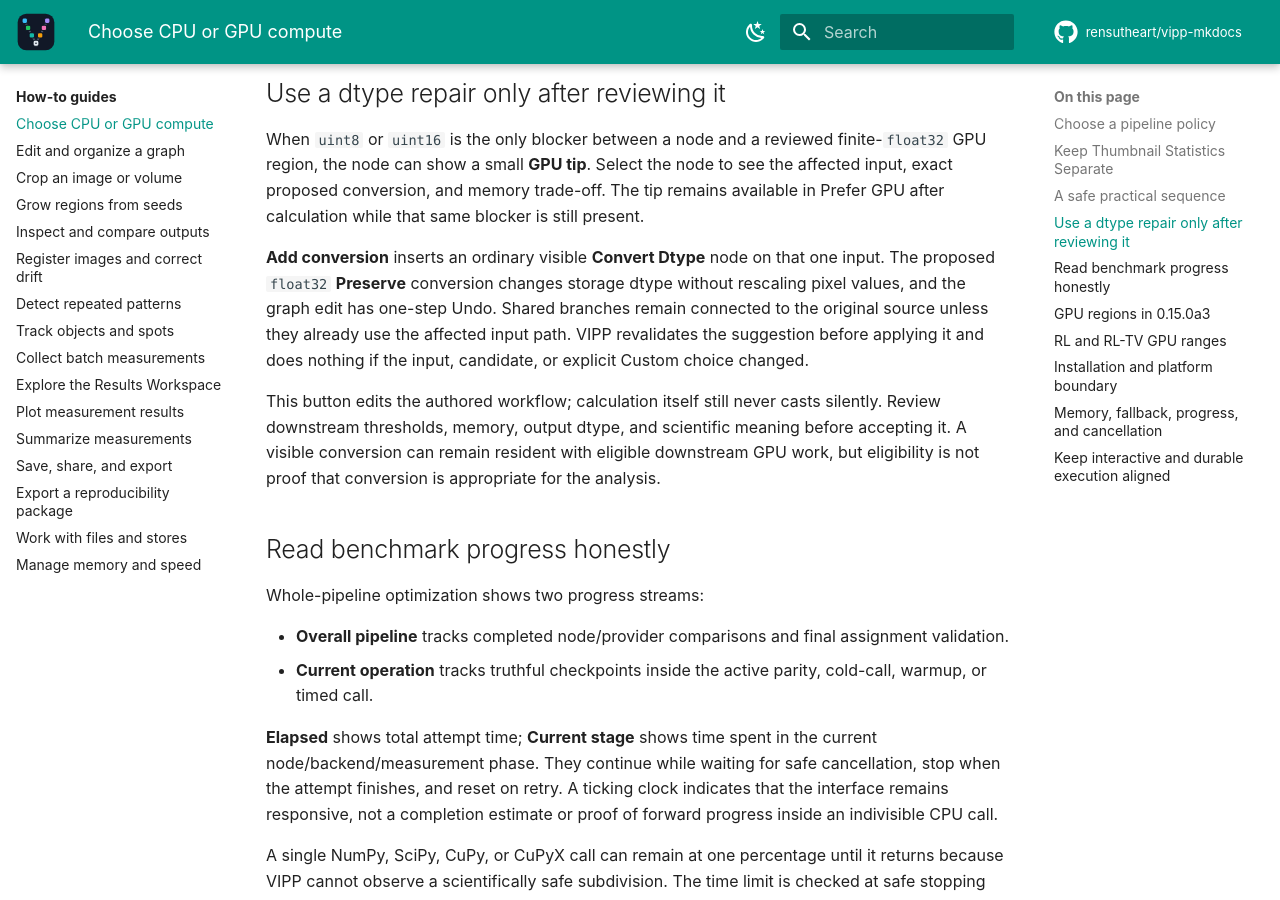
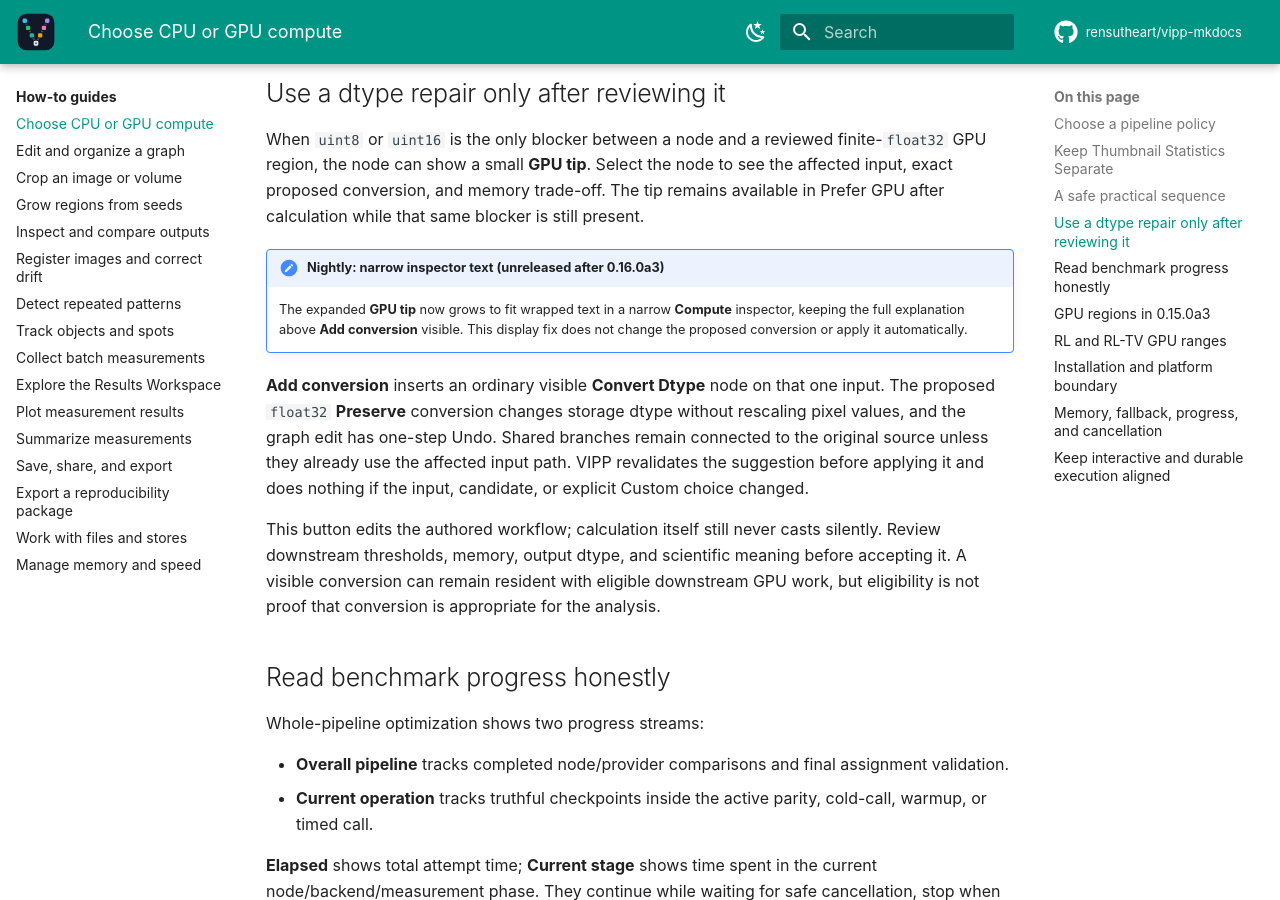
Before and after one commit to rensutheart/vipp-mkdocs, an MkDocs documentation site: the page built from docs/how-to/choose-compute.md, in a window 1280 px wide and 900 px high, scrolled down 3983 px. Built offline with MkDocs 1.6.1 and Material for MkDocs 9.7.7, drawn with Linux system fonts in a browser that asks for light colours; plug-ins that fetch from the network failed and are left out; comment, search, counter and statistics services are not loaded; the version menu is left out.

Commit message:
docs: clarify GPU tip wrapping fix

```diff
--- a/docs/how-to/choose-compute.md
+++ b/docs/how-to/choose-compute.md
@@ -161,6 +161,13 @@ finite-`float32` GPU region, the node can show a small **GPU tip**. Select the
 node to see the affected input, exact proposed conversion, and memory trade-off.
 The tip remains available in Prefer GPU after calculation while that same
 blocker is still present.
+
+!!! note "Nightly: narrow inspector text (unreleased after 0.16.0a3)"
+
+    The expanded **GPU tip** now grows to fit wrapped text in a narrow
+    **Compute** inspector, keeping the full explanation above **Add
+    conversion** visible. This display fix does not change the proposed
+    conversion or apply it automatically.
 
 **Add conversion** inserts an ordinary visible **Convert Dtype** node on that
 one input. The proposed `float32` **Preserve** conversion changes storage dtype
```
